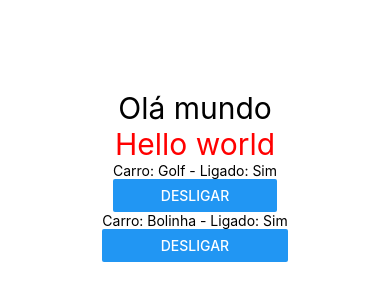
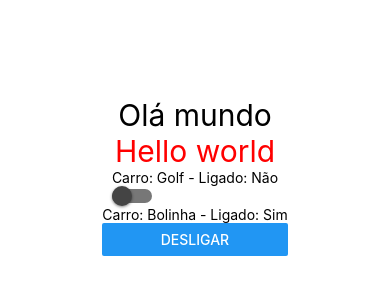
Before and after one commit to MateusPitura/app1, a React Native app: screen / in a window 390 px wide. Shown: the part 246-546 px from the top of the page. Built offline with nearby package versions, Linux system fonts and the light colour scheme.

Commit message:
feat(project): SafeAreaView e switch
Adicionado SafeAreaView para melhorar a exibição e Switch para comutar entre o estado

```diff
--- a/App.tsx
+++ b/App.tsx
@@ -2,13 +2,14 @@ import React, {useState} from 'react';
 import {View, Text, Button} from 'react-native';
 import Estilos from './estilos/style';
 import CarroC from './componentes/CarroC';
+import CarroF from './componentes/CarroF';
 
 export default function App1(){
   return(
     <View style={Estilos.conteiner}>
         <Text style={Estilos.textoTitulo}>Olá mundo</Text>
         <Text style={Estilos.textoPadrao}>Hello world</Text>
-        <CarroC nome="Golf"/>
+        <CarroF nome="Golf"/>
         <CarroC nome="Bolinha"/>
     </View>
   );
--- /dev/null
+++ b/componentes/CarroF.tsx
@@ -0,0 +1,19 @@
+import React, {useState} from 'react';
+import {Text, View, Switch, SafeAreaView} from 'react-native';
+
+export default function CarroF(props: any){
+    const[ligado, setLigado] = useState(false)
+    //const toggleLigado=()=>{setLigado(!ligado)}
+    const toggleLigado=()=>setLigado((previousState)=>{return !previousState})
+    return(
+        <SafeAreaView>
+            <Text>Carro: {props.nome} - Ligado: {ligado?"Sim":"Não"}</Text>
+            <Switch
+                trackColor={{false:'#777', true:'#8bf'}}
+                thumbColor={ligado?'#00f':'#444'}
+                value={ligado}
+                onValueChange={toggleLigado}
+            />
+        </SafeAreaView>
+    );
+}
```
